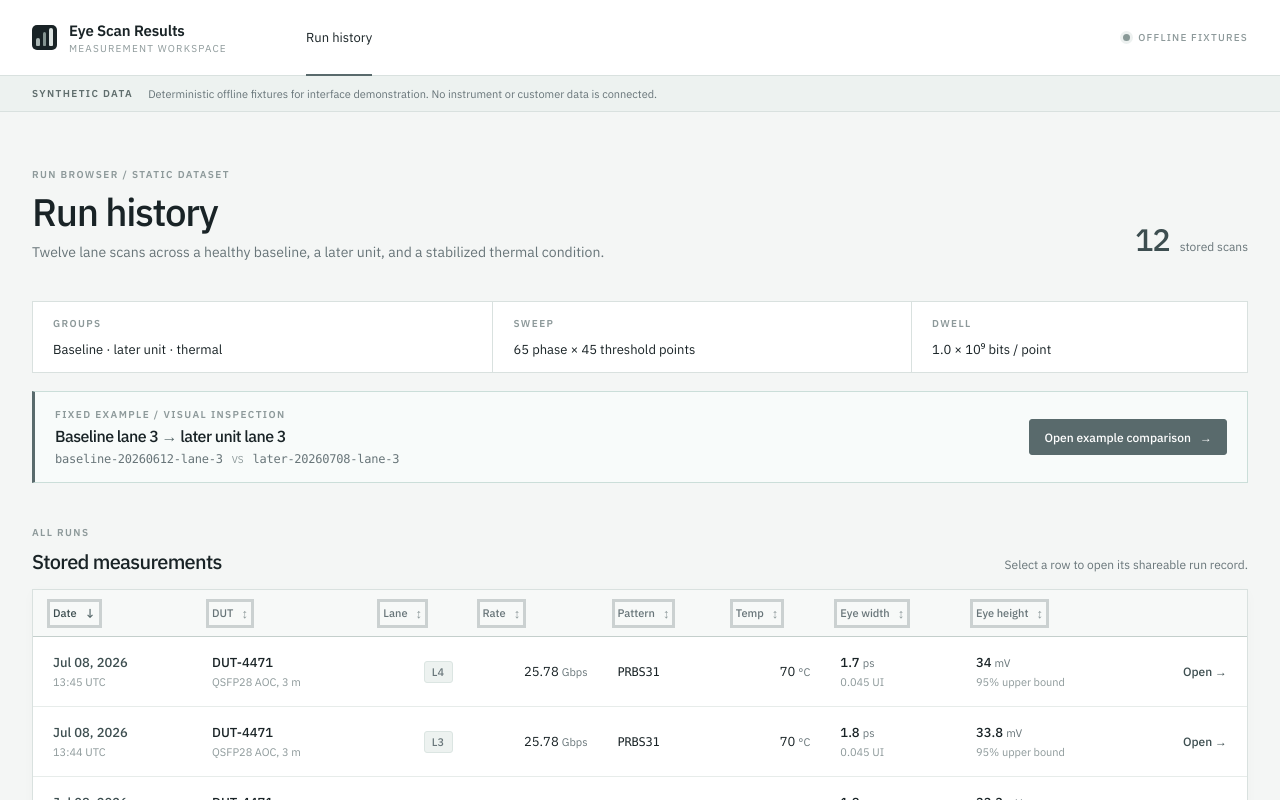
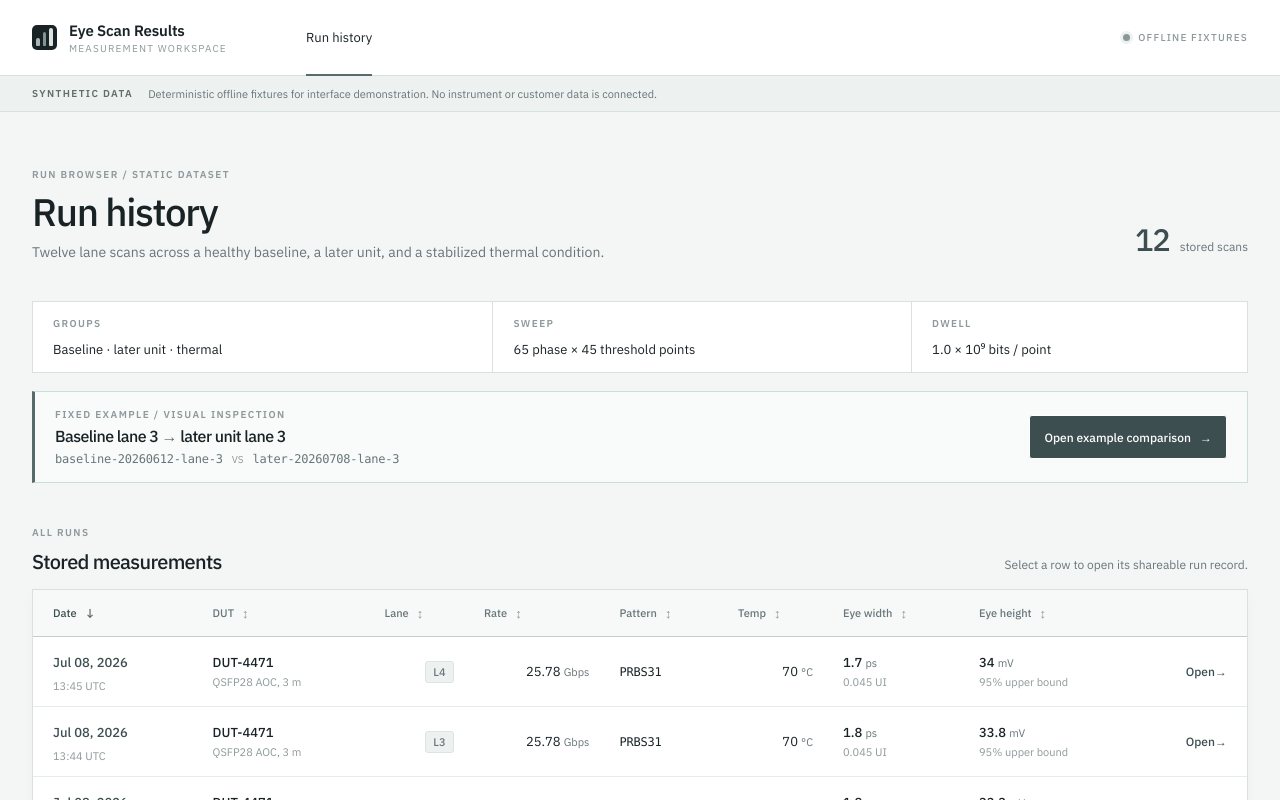
Before and after one commit to afurusawa/bert-demo, a React (Vite) app: page / in a window 1280 px wide. Shown: the top 800 px of the page. Built offline with nearby package versions, Linux system fonts and the light colour scheme.

Commit message:
Focus, control borders and target sizes to WCAG 2.2 AA (#17)
* Fix focus indicators and control target sizes (#11)

* Allow tabbing past interactive plots

* Route button chrome through design tokens

```diff
--- a/src/plot-geometry.ts
+++ b/src/plot-geometry.ts
@@ -219,6 +219,10 @@ export function moveSelection(
   phaseSteps: number,
   thresholdSteps: number,
 ): number | null {
+  if (!["ArrowLeft", "ArrowRight", "ArrowDown", "ArrowUp"].includes(key)) {
+    return null;
+  }
+
   const currentPhase = currentIndex % phaseSteps;
   const currentThreshold = Math.floor(currentIndex / phaseSteps);
   let phaseIndex = currentPhase;
--- a/src/styles.css
+++ b/src/styles.css
@@ -86,9 +86,16 @@ a {
   color: inherit;
 }
 
-button,
-a:focus-visible {
-  outline: 3px solid rgba(89, 106, 108, 0.28);
+button:focus,
+a:focus,
+.plot-hit-area:focus {
+  outline: none;
+}
+
+button:focus-visible,
+a:focus-visible,
+.plot-hit-area:focus-visible {
+  outline: 3px solid var(--edge-focus-ring);
   outline-offset: 3px;
 }
 
@@ -124,6 +131,7 @@ button {
   align-items: center;
   gap: 12px;
   min-width: 254px;
+  min-height: var(--target-standalone-action);
   text-decoration: none;
 }
 
@@ -174,10 +182,17 @@ button {
   align-items: stretch;
 }
 
+.nav-link,
+.back-link,
+.comparison-source-strip a {
+  display: inline-flex;
+  align-items: center;
+  min-width: var(--target-standalone-action);
+  min-height: var(--target-standalone-action);
+}
+
 .nav-link {
   position: relative;
-  display: inline-flex;
-  align-items: center;
   padding: 0 20px;
   color: var(--muted);
   font-size: 13px;
@@ -421,9 +436,16 @@ h2 {
   border-bottom: 0;
 }
 
-.sort-button {
+.sort-button,
+.row-link,
+.open-link {
   display: inline-flex;
   align-items: center;
+  min-width: var(--target-in-context-control);
+  min-height: var(--target-in-context-control);
+}
+
+.sort-button {
   gap: 8px;
   padding: 0;
   border: 0;
@@ -591,7 +613,6 @@ h2 {
 }
 
 .back-link {
-  display: inline-block;
   margin-bottom: 38px;
   color: var(--accent-dark);
   font-size: 12px;
@@ -1621,7 +1642,8 @@ h2 {
   display: inline-flex;
   align-items: center;
   justify-content: center;
-  min-height: 36px;
+  min-width: var(--target-standalone-action);
+  min-height: var(--target-standalone-action);
   padding: 0 14px;
   border-radius: 3px;
   font-size: 12px;
@@ -1630,23 +1652,23 @@ h2 {
 }
 
 .secondary-button {
-  background: var(--paper);
-  border: 1px solid var(--line-strong);
-  color: var(--accent-dark);
+  background: var(--surface-paper);
+  border: 1px solid var(--edge-border-strong);
+  color: var(--surface-accent);
 }
 
 .secondary-button:hover {
-  background: #f5faf8;
+  background: var(--surface-soft);
 }
 
 .primary-button {
-  background: var(--accent);
-  border: 1px solid var(--accent);
-  color: white;
+  background: var(--surface-accent);
+  border: 1px solid var(--ink-on-accent);
+  color: var(--ink-on-accent);
 }
 
 .primary-button:hover {
-  background: var(--accent-dark);
+  background: var(--ink-primary);
 }
 
 .loading-state,
```
Also changed, not shown: 1 other file (tests, documents, lock files or other folders).
